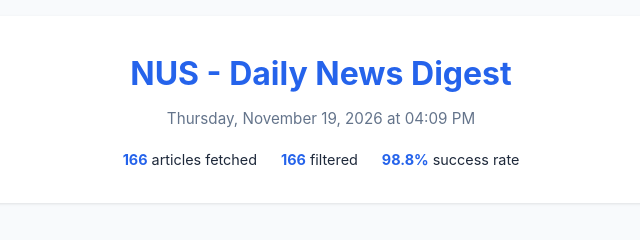
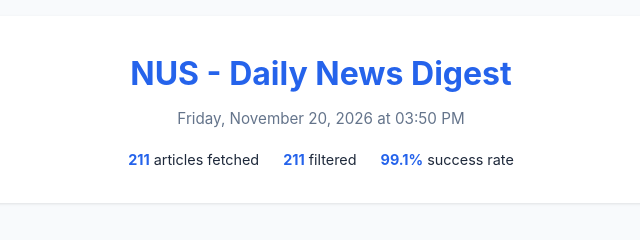
Before and after one commit to scr-oath/nus, a plain HTML site: page index.html in a window 1280 px wide. Shown: the top 240 px of the page, 319-959 px from the left. Drawn offline with Linux system fonts and the light colour scheme.

Commit message:
deploy: d43ee86f8dd617157586d818819555bad6bc4ebf

```diff
--- a/index.html
+++ b/index.html
@@ -3,7 +3,7 @@
 <head>
     <meta charset="UTF-8">
     <meta name="viewport" content="width=device-width, initial-scale=1.0">
-    <title>NUS - Daily News Digest - November 19, 2026</title>
+    <title>NUS - Daily News Digest - November 20, 2026</title>
     <style>
         :root {
             --primary-color: #2563eb;
@@ -234,11 +234,11 @@
     <div class="container">
         <header>
             <h1>NUS - Daily News Digest</h1>
-            <p class="subtitle">Thursday, November 19, 2026 at 04:09 PM</p>
+            <p class="subtitle">Friday, November 20, 2026 at 03:50 PM</p>
             <div class="stats">
-                <div class="stat"><strong>166</strong> articles fetched</div>
-                <div class="stat"><strong>166</strong> filtered</div>
-                <div class="stat"><strong>98.8%</strong> success rate</div>
+                <div class="stat"><strong>211</strong> articles fetched</div>
+                <div class="stat"><strong>211</strong> filtered</div>
+                <div class="stat"><strong>99.1%</strong> success rate</div>
             </div>
         </header>
 
```
